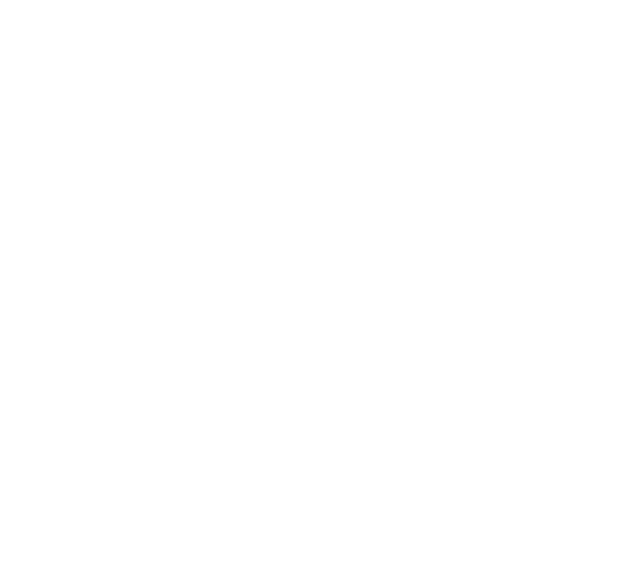
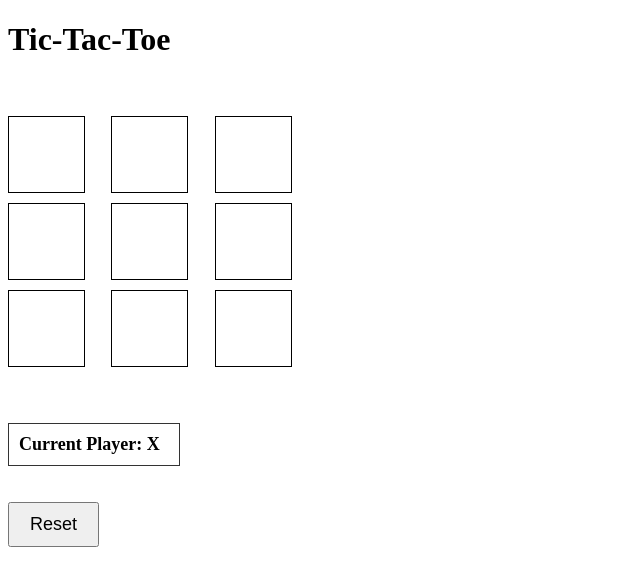
Before and after one commit to iamneo-production/abecddedebb304676209efdcbcabeone, a website: page public/index.html in a window 1280 px wide. Shown: the whole page, without its empty margins (0-640 px from the left). Drawn offline with Linux system fonts and the light colour scheme.

Commit message:
Backup Commit

```diff
--- a/public/index.html
+++ b/public/index.html
@@ -1,15 +1,33 @@
 <!DOCTYPE html>
 <html lang="en">
 <head>
-  <meta charset="UTF-8">
-  <meta http-equiv="X-UA-Compatible" content="IE=edge">
-  <meta name="viewport" content="width=device-width, initial-scale=1.0">
-  <title>tic_tac_toe</title>
-
-  <!-- link the style.css and app.js files -->
-
+    <meta charset="UTF-8">
+    <meta http-equiv="X-UA-Compatible" content="IE=edge">
+    <meta name="viewport" content="width=device-width, initial-scale=1.0">
+    <title>Tic-Tac-Toe | Game</title>
+    <link rel="stylesheet" href="style.css">
+    <link rel="stylesheet" href="script.js">
 </head>
 <body>
-  <!-- Enter your code here -->
+    <h1>Tic-Tac-Toe</h1>
+    <br><br>
+    <div class="board">
+      <div class="box" onclick="move(0)"></div>
+      <div class="box" onclick="move(1)"></div>
+      <div class="box" onclick="move(2)"></div>
+      <div class="box" onclick="move(3)"></div>
+      <div class="box" onclick="move(4)"></div>
+      <div class="box" onclick="move(5)"></div>
+      <div class="box" onclick="move(6)"></div>
+      <div class="box" onclick="move(7)"></div>
+      <div class="box" onclick="move(8)"></div>
+    </div>
+    <br><br>
+    <div id="message">Current Player: X</div>
+    <br><br>
+    <button onclick="resetBoard()">Reset</button>
+    <p id="winner"></p>
+    <br>
+    <script src="script.js"></script>
 </body>
 </html>
--- a/public/style.css
+++ b/public/style.css
@@ -1,12 +1,44 @@
-
-@import url("https://fonts.googleapis.com/css2?family=Radio+Canada:wght@400;500;600;700&display=swap");
-
-body {
-    background-image: url("https://cdn.pixabay.com/photo/2018/03/17/19/36/connection-3234929_1280.jpg");
-    background-size: cover;
-    background-repeat: no-repeat;
-    background-position: center center;
-    font-family: "Radio Canada", sans-serif;
+.board {
+    display: grid;
+    grid-template-columns: repeat(3, 1fr);
+    grid-gap: 10px;
+    width: 300px;
   }
 
-/* Enter your styling here */
+  .box {
+    width: 75px;
+    height: 75px;
+    border: 1px solid black;
+    display: flex;
+    align-items: center;
+    justify-content: center;
+    font-size: 50px;
+    cursor: pointer;
+    font-weight: 500;
+    text-shadow: 3cm;
+    transition: background-color 0.3s ease, transform 0.2s ease;
+  }
+
+  .box:hover {
+    background-color: #9e9090;
+    transform: scale(1.05);
+  }
+
+  #message {
+    margin-top: 20px;
+    font-size: 18px;
+    font-weight: bold;
+    border: 1px solid #333;
+    padding: 10px;
+    width: 150px;
+  }
+
+  button {
+    font-size: 18px;
+    padding: 10px 20px;
+    cursor: pointer;
+  }
+
+  #winner {
+    font-size: 24px;
+  }
```
Also changed, not shown: index.html (deleted, +0 -33 lines), style.css (deleted, +0 -44 lines), public/server.js (renamed from server.js).
